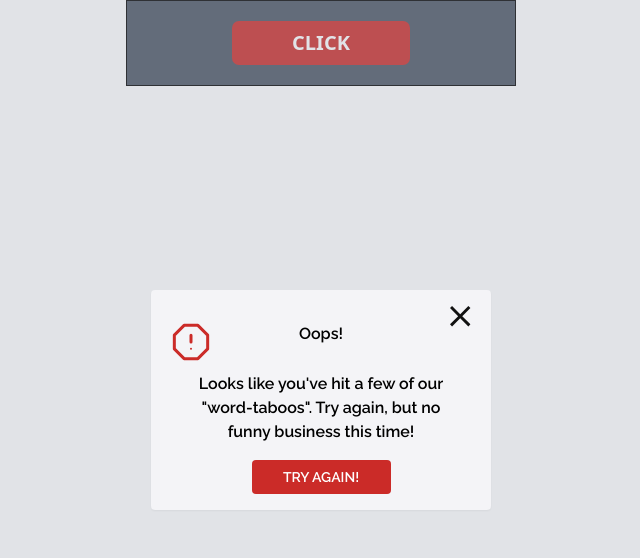
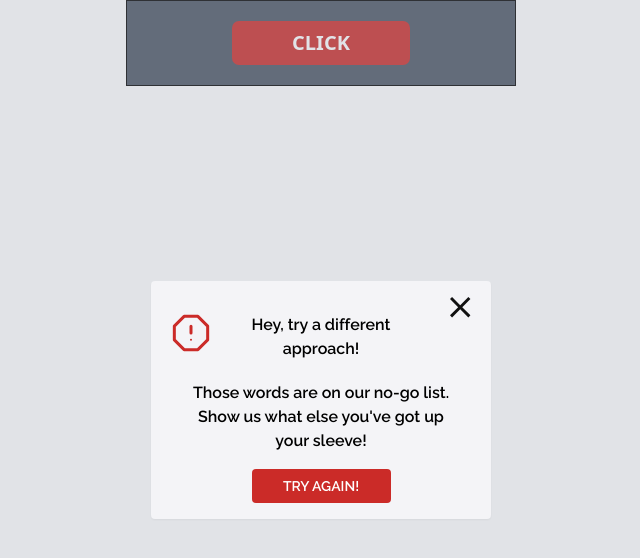
Before and after one commit to wiwo-dev/rekrutacja-hunt4it, a Next.js app: page /ban in a window 1280 px wide. Both pictures are taken after a click on the button "CLICK". Shown: the top 558 px of the page, without its empty margins (319-959 px from the left). Built offline with nearby package versions, Linux system fonts and the light colour scheme.

Commit message:
random texts

```diff
--- a/src/app/ban/components/banned-words-modal.tsx
+++ b/src/app/ban/components/banned-words-modal.tsx
@@ -24,8 +24,8 @@ const texts = [
 type Props = { onClose: () => void };
 
 export default function BannedWordsModal({ onClose }: Props) {
-  //const versionNumber = Math.floor(Math.random() * 4);
-  const versionNumber = 1;
+  const versionNumber = Math.floor(Math.random() * 4);
+  //const versionNumber = 1;
 
   return (
     <div
```
